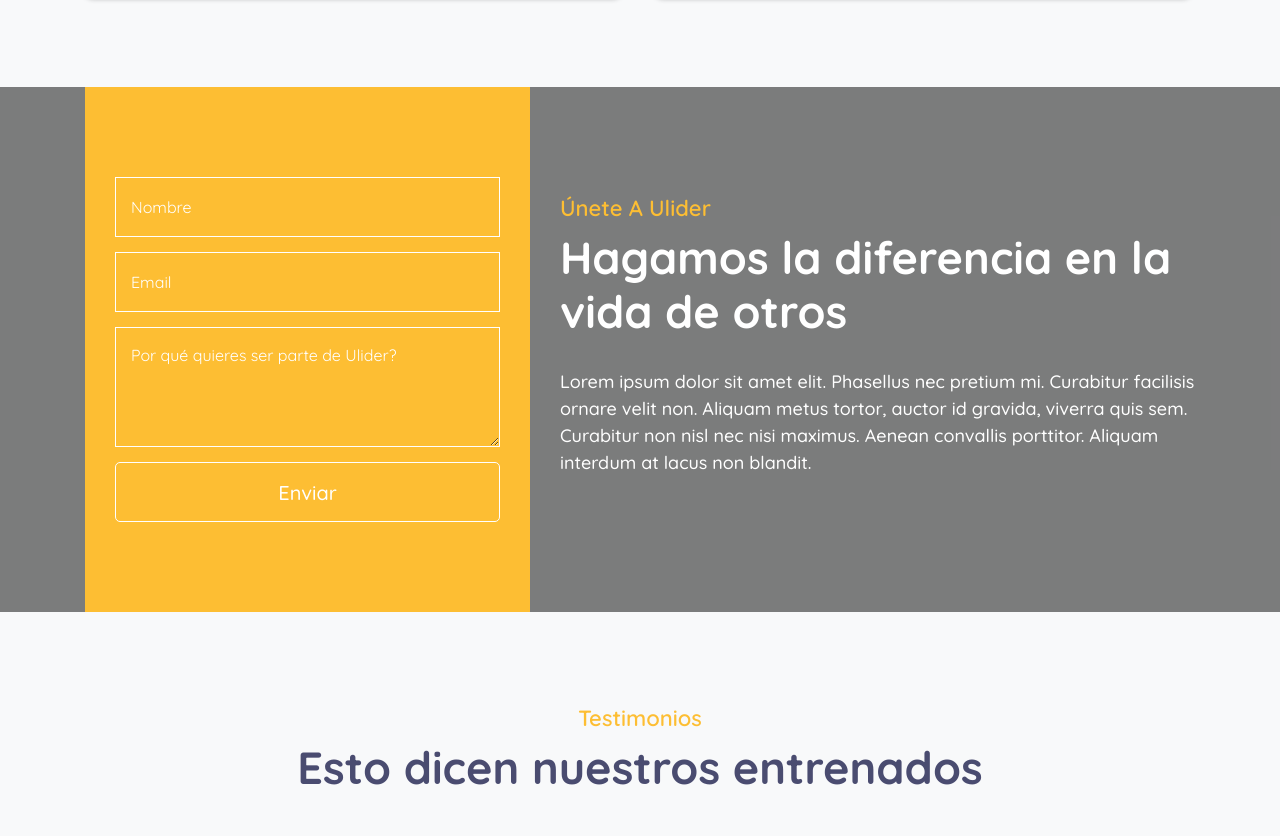
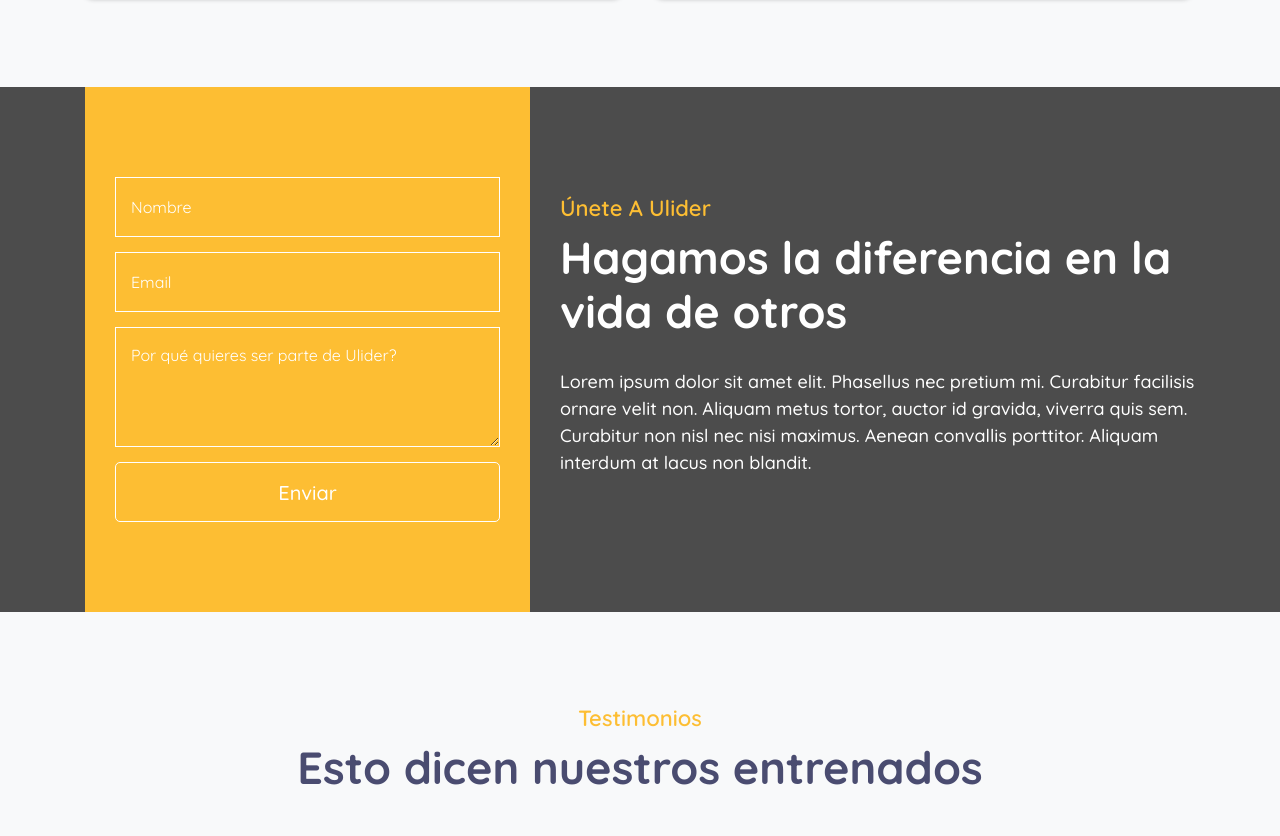
Before and after one commit to Gio-Moreno/ulider, a plain HTML site: page index.html in a window 1280 px wide. Shown: the part 3087-3923 px from the top of the page. Drawn offline with nearby package versions, Linux system fonts and the light colour scheme.

Commit message:
Update index.html

```diff
--- a/index.html
+++ b/index.html
@@ -419,7 +419,7 @@
         <!-- Event End -->
 
         <!-- Volunteer Start -->
-        <div class="volunteer" data-parallax="scroll" data-image-src="assets/img/volunteer.jpg">
+        <div class="volunteer" data-parallax="scroll" data-image-src="assets/img/staff.jpg" style="background-color: #000000b1;">
             <div class="container">
                 <div class="row align-items-center">
                     <div class="col-lg-5">
```
